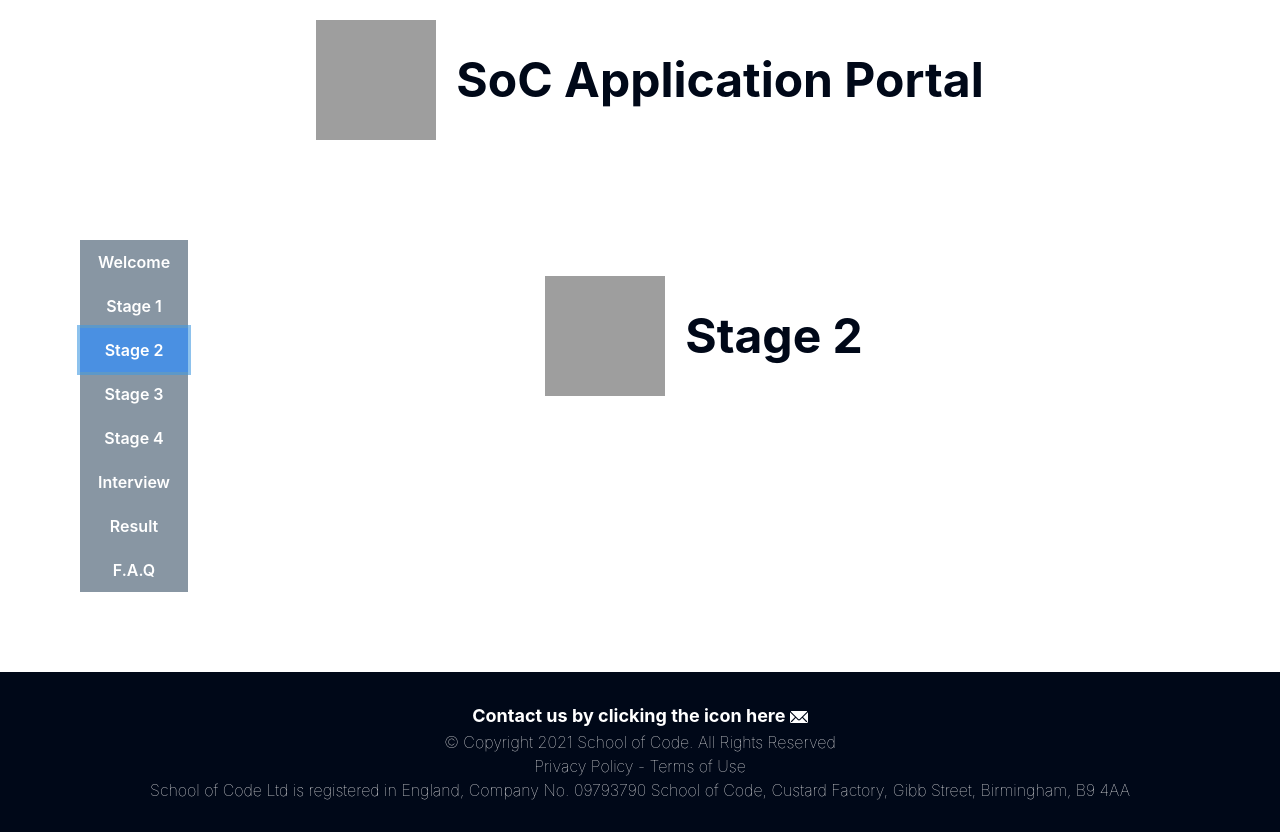
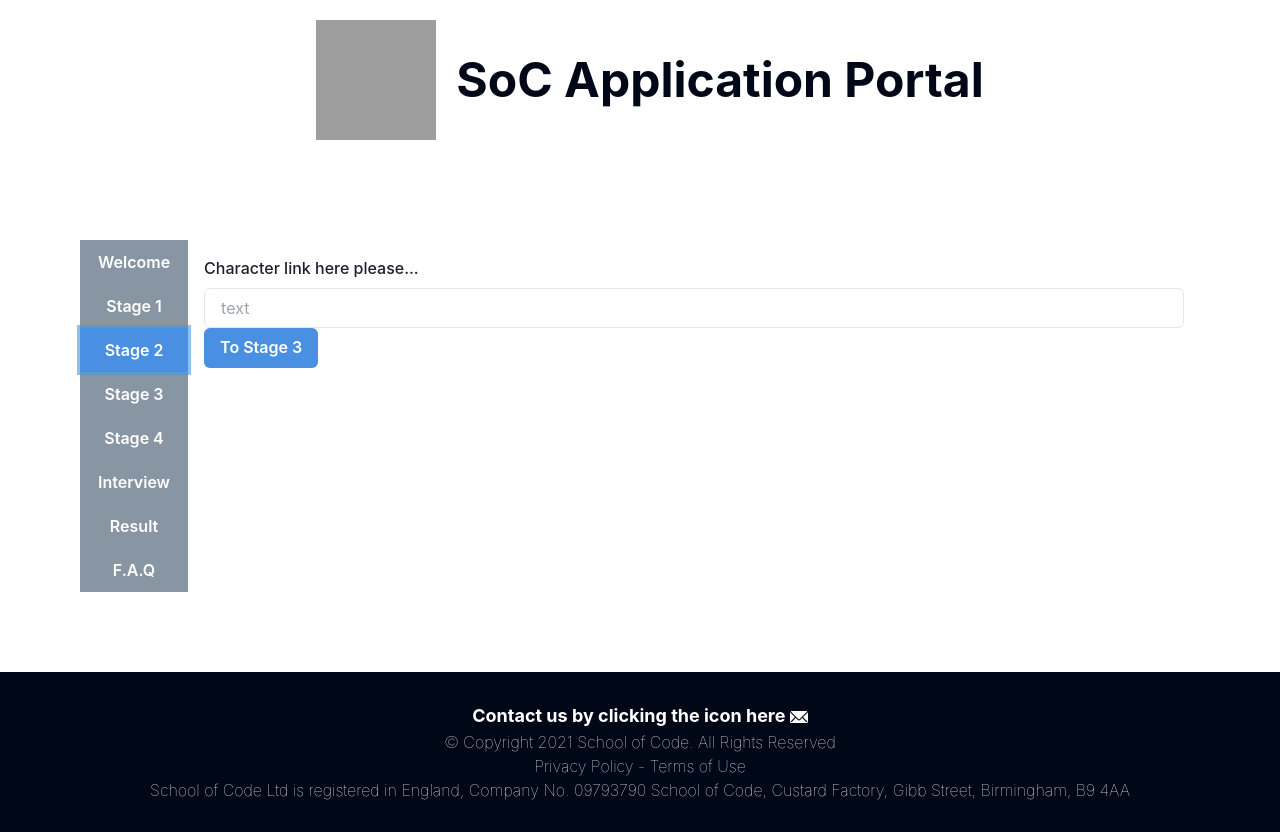
Before and after one commit to SchoolOfCode/GCI-ClientFrontend, a Gatsby site: page / in a window 1280 px wide. Both pictures are taken after a click on the tab "Stage 2". Built offline with nearby package versions, Linux system fonts and the light colour scheme; Gatsby itself is replaced by a stand-in of ours; grey boxes are pictures that could not be loaded.

Commit message:
Added Stage 2 intro, need to finish it. Corrected GenericInput, co-author @Colsxn

```diff
--- a/src/components/GenericInput/index.js
+++ b/src/components/GenericInput/index.js
@@ -3,21 +3,25 @@
 
 //takes in the label for the input as a prop. This can be just a label or a question to the user
 
-export default function GenericInput({ label }) {
+export default function GenericInput({ label, role }) {
   //state to hold the value
   const [text, setText] = useState("");
 
   //function to capture the selected value
   const handleChange = (e) => {
     setText(e.target.value);
-    console.log(text)
-    return text;
   };
 
   return (
     <FormControl>
       <FormLabel>{label}</FormLabel>
-      <Input type="text" placeholder="text" onChange={handleChange} />
+      <Input
+        type="text"
+        placeholder="text"
+        value={text}
+        onChange={handleChange}
+        className={role}
+      />
     </FormControl>
   );
 }
--- /dev/null
+++ b/src/components/Stage2/index.js
@@ -0,0 +1,20 @@
+import React from "react";
+import { MainButton } from "../MainButton";
+import GenericInput from "../GenericInput";
+
+export function Stage2() {
+  return (
+    <section id="stage2section">
+      <GenericInput label="Character link here please..." role="stage2text1" />
+      <MainButton
+        buttonText="To Stage 3"
+        onClick={() => {
+          alert(
+            document.querySelector(".stage2text1").value +
+              " has been sent to the cloud!"
+          );
+        }}
+      />
+    </section>
+  );
+}
--- a/src/pages/index.js
+++ b/src/pages/index.js
@@ -16,6 +16,7 @@
 import { MainButton } from "../components/MainButton";
 import { Footer } from "../components/Footer";
 import { Welcome } from "../components/Welcome";
+import { Stage2 } from "../components/Stage2";
 import "./index.css";
 // Amplify.configure(awsconfig);
 
@@ -101,7 +102,7 @@
               <MainButton onClick={() => alert("Wow")} />
             </TabPanel>
             <TabPanel>
-              <Header text="Stage 2"></Header>
+              <Stage2 />
             </TabPanel>
             <TabPanel>
               <Header text="Stage 3"></Header>
```
